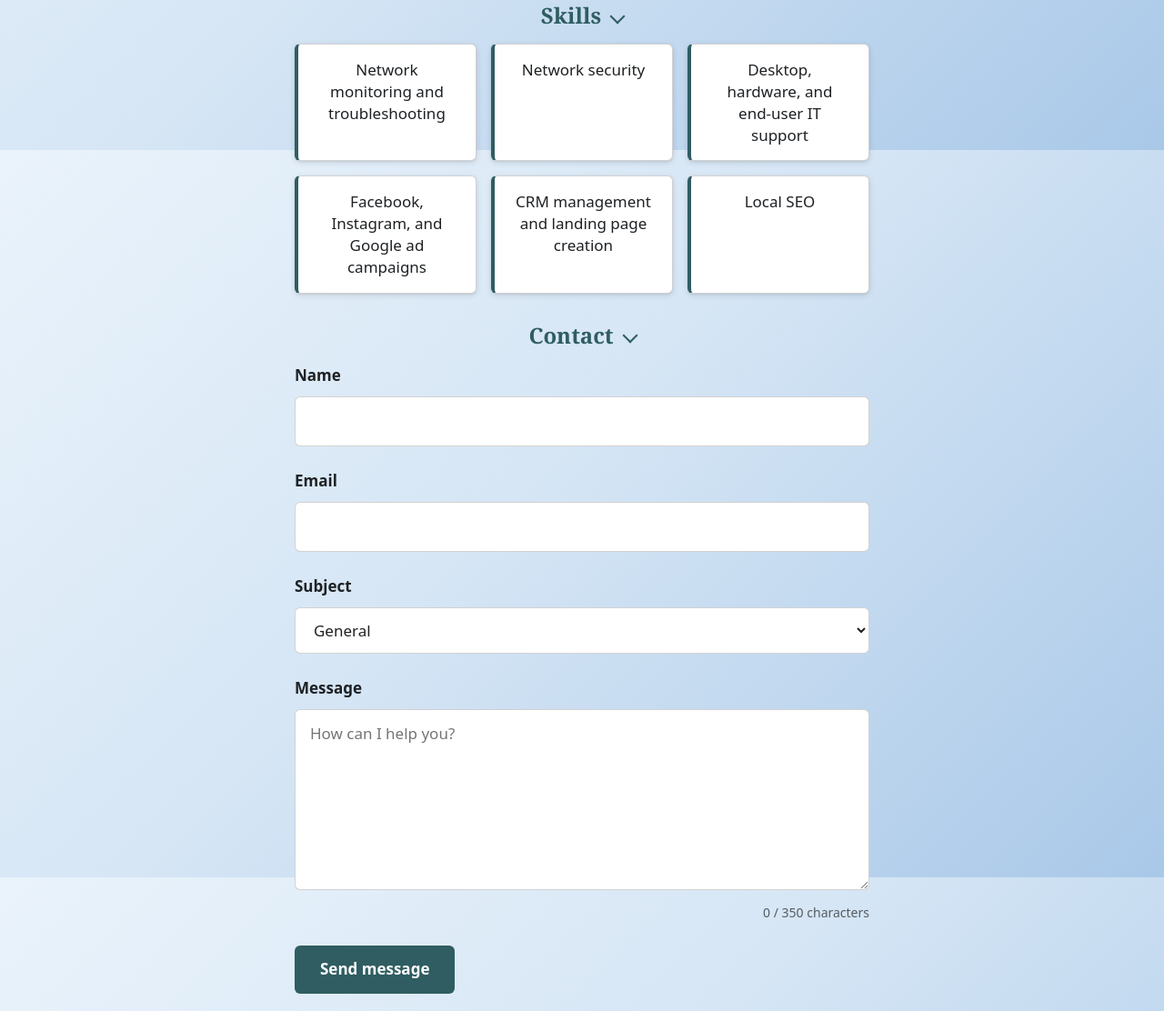
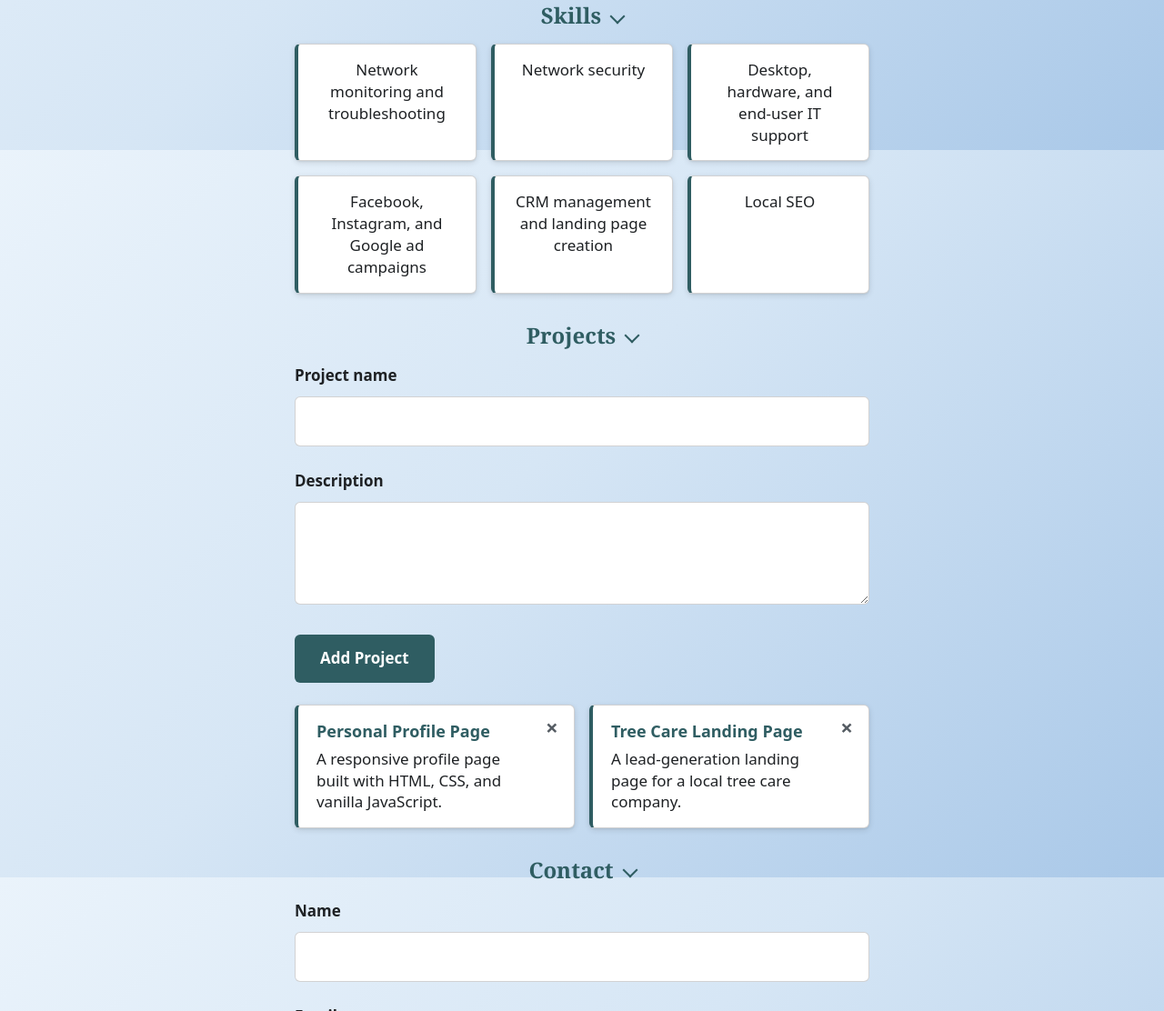
Before and after one commit to jeremysrice/my-profile, a plain HTML site: page index.html in a window 1280 px wide. Shown: the part 635-1747 px from the top of the page at 91% size. Drawn offline with Linux system fonts and the light colour scheme.

Commit message:
Add Projects section with JavaScript-rendered cards
- Render project cards from a projects array (name + description),
  starting with two sample projects
- Add a form with project name and description fields and an
  "Add Project" button; on submit (addEventListener, preventDefault)
  push the new project and re-render the cards
- Give each card an "×" delete button that removes it from the
  array and re-renders
- Add a Projects nav link, collapsible title, and card styles

Co-Authored-By: Claude Opus 5.5 <noreply@anthropic.com>

```diff
--- a/index.html
+++ b/index.html
@@ -22,6 +22,7 @@
     <ul>
       <li><a href="#about">About</a></li>
       <li><a href="#skills">Skills</a></li>
+      <li><a href="#projects">Projects</a></li>
       <li><a href="#contact">Contact</a></li>
     </ul>
   </nav>
@@ -49,6 +50,31 @@
           <li>CRM management and landing page creation</li>
           <li>Local SEO</li>
         </ul>
+      </div>
+    </section>
+
+    <section id="projects">
+      <h2>
+        <button type="button" class="section-toggle" aria-expanded="true" aria-controls="projects-content">Projects</button>
+      </h2>
+      <div id="projects-content">
+        <form id="project-form">
+          <p>
+            <label for="project-name">Project name</label>
+            <input type="text" id="project-name" name="project-name" required>
+          </p>
+
+          <p>
+            <label for="project-description">Description</label>
+            <textarea id="project-description" name="project-description" rows="3" required></textarea>
+          </p>
+
+          <button type="submit">Add Project</button>
+        </form>
+
+        <!-- Cards are rendered here by JavaScript from the projects array -->
+        <ul id="project-list"></ul>
+        <p id="project-empty" hidden>No projects yet. Add one above.</p>
       </div>
     </section>
 
@@ -140,6 +166,73 @@
 
     updateMessageCount();
     messageBox.addEventListener("input", updateMessageCount);
+
+    // ----- Projects -----
+    const projects = [
+      {
+        name: "Personal Profile Page",
+        description: "A responsive profile page built with HTML, CSS, and vanilla JavaScript."
+      },
+      {
+        name: "Tree Care Landing Page",
+        description: "A lead-generation landing page for a local tree care company."
+      }
+    ];
+
+    const projectForm = document.getElementById("project-form");
+    const projectNameInput = document.getElementById("project-name");
+    const projectDescriptionInput = document.getElementById("project-description");
+    const projectList = document.getElementById("project-list");
+    const projectEmpty = document.getElementById("project-empty");
+
+    function renderProjects() {
+      projectList.innerHTML = "";
+
+      projects.forEach(function (project, index) {
+        const card = document.createElement("li");
+        card.className = "project-card";
+
+        const title = document.createElement("h3");
+        title.textContent = project.name;
+
+        const description = document.createElement("p");
+        description.textContent = project.description;
+
+        const deleteButton = document.createElement("button");
+        deleteButton.type = "button";
+        deleteButton.className = "project-delete";
+        deleteButton.textContent = "×";
+        deleteButton.setAttribute("aria-label", "Delete " + project.name);
+        deleteButton.addEventListener("click", function () {
+          projects.splice(index, 1);
+          renderProjects();
+          projectNameInput.focus();
+        });
+
+        card.append(title, description, deleteButton);
+        projectList.append(card);
+      });
+
+      projectEmpty.hidden = projects.length > 0;
+    }
+
+    projectForm.addEventListener("submit", function (e) {
+      e.preventDefault();
+
+      const name = projectNameInput.value.trim();
+      const description = projectDescriptionInput.value.trim();
+
+      if (name === "" || description === "") {
+        return;
+      }
+
+      projects.push({ name: name, description: description });
+      renderProjects();
+      projectForm.reset();
+      projectNameInput.focus();
+    });
+
+    renderProjects();
   </script>
 </body>
 </html>
--- a/styles.css
+++ b/styles.css
@@ -295,6 +295,68 @@ form {
 
 
 /* ---------------------------------------------------------
+   6b. Projects (cards rendered by JavaScript)
+   --------------------------------------------------------- */
+#project-form {
+  margin-bottom: 1.5rem;
+}
+
+#project-list {
+  display: grid;
+  grid-template-columns: 1fr;
+  gap: 1rem;
+  margin: 0;
+  padding: 0;
+  list-style: none;
+}
+
+.project-card {
+  position: relative;
+  padding: 1rem 3rem 1rem 1.25rem; /* right padding leaves room for the × */
+  background-color: #ffffff;
+  box-shadow: 0 2px 6px rgba(30, 33, 36, 0.12), 0 1px 2px rgba(30, 33, 36, 0.08);
+  border: 1px solid var(--color-border);
+  border-left: 4px solid var(--color-accent);
+  border-radius: 0.375rem;
+  line-height: 1.4;
+  text-align: left;
+}
+
+.project-card h3 {
+  margin: 0 0 0.375rem;
+  color: var(--color-accent);
+  font-size: 1.125rem;
+}
+
+.project-card p {
+  margin: 0;
+}
+
+.project-delete {
+  position: absolute;
+  top: 0.5rem;
+  right: 0.5rem;
+  width: 2rem;
+  height: 2rem;
+  padding: 0;
+  border-radius: 50%;
+  background: none;
+  color: var(--color-muted);
+  font-size: 1.5rem;
+  line-height: 1;
+}
+
+.project-delete:hover {
+  background-color: color-mix(in srgb, #b3261e 12%, transparent);
+  color: #b3261e;
+}
+
+#project-empty {
+  color: var(--color-muted);
+}
+
+
+/* ---------------------------------------------------------
    7. Contact form
    --------------------------------------------------------- */
 form p {
@@ -419,6 +481,11 @@ footer p {
   #skills ul {
     grid-template-columns: repeat(2, 1fr);
   }
+
+  /* Tablet and up: project cards side by side */
+  #project-list {
+    grid-template-columns: repeat(2, 1fr);
+  }
 }
 
 
```
